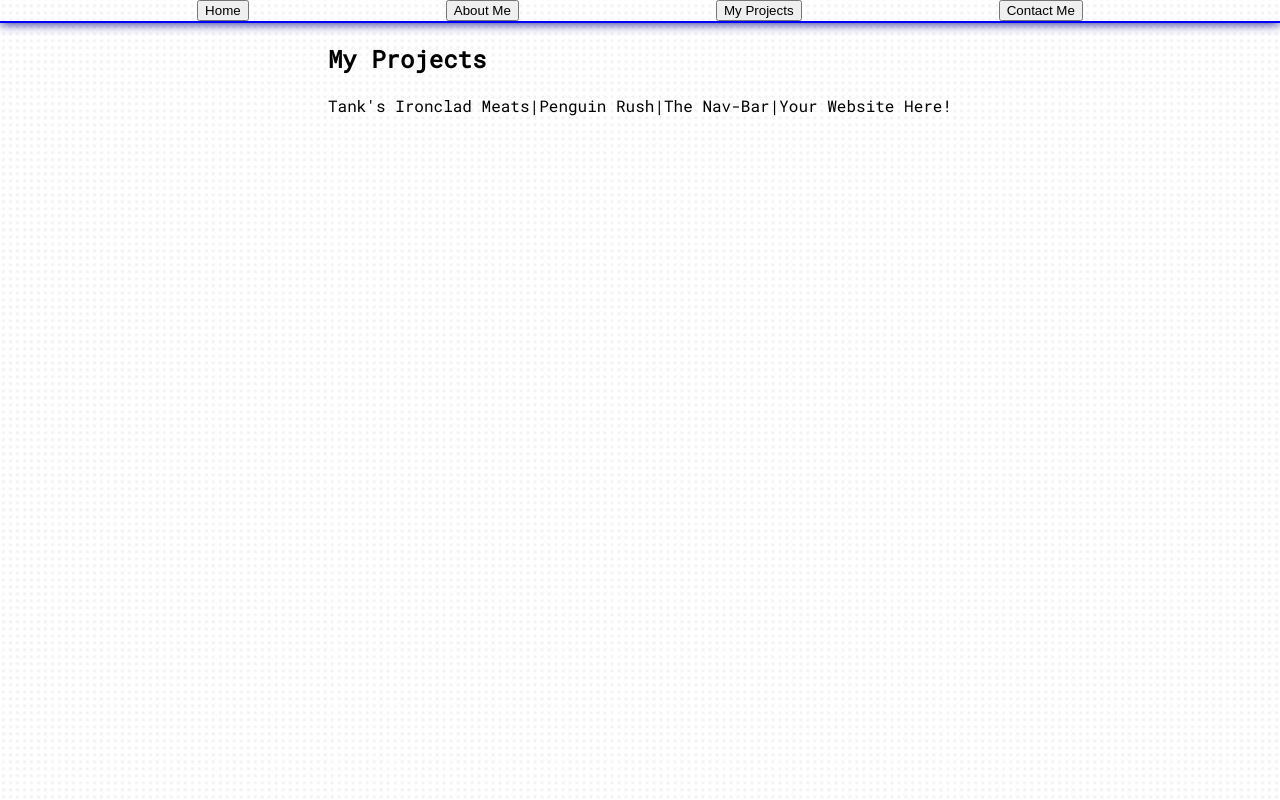
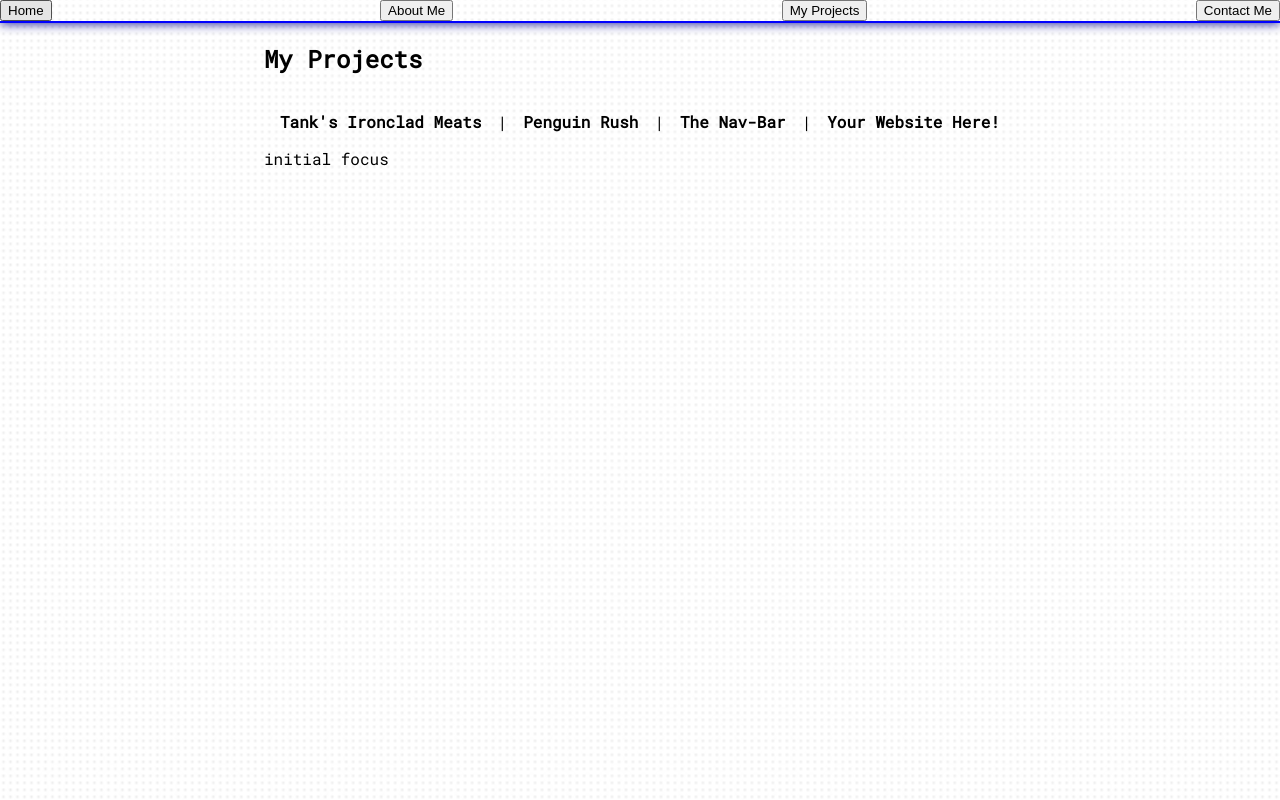
Before and after one commit to zckramer/portfolio, a React (Create React App) app: page / in a window 1280 px wide. Both pictures are taken after a click on the button "My Projects". Built offline with nearby package versions, Linux system fonts and the light colour scheme.

Commit message:
basic project navigation done

```diff
--- a/src/App.css
+++ b/src/App.css
@@ -3,6 +3,7 @@ html{
   background-repeat: repeat;
   background-size: contain;
   height: 100%;
+  width: 100%;
 }
 
 .App {
@@ -21,16 +22,9 @@ html{
 
 }
 
-.Content {
-  display: flex;
-  margin-top: 2rem;
-  flex-direction: row;
-  align-items: center;
-}
-
 .Header {
   display: flex;
-  justify-content: space-evenly;
+  justify-content: space-between;
   align-items: center;
   border-bottom: 2px solid blue;
   box-shadow: 0 0 .7rem darkblue;
@@ -66,6 +60,14 @@ html{
   width: 100%;
 }
 
-.Projects-Bar_Item{
+.Projects-Bar__Item{
+  font-weight: bold;
+  margin: 1rem;
+  transition: .6s;
+  outline: transparent solid 2px;
+}
 
+.Projects-Bar__Item:hover{
+  outline: skyblue solid 2px;
+  cursor: pointer;
 }
--- a/src/components/MyProjects.jsx
+++ b/src/components/MyProjects.jsx
@@ -1,18 +1,30 @@
-import React from 'react';
+import React, { useState } from 'react';
+import Tanks from './ProjectTanks';
+import NavBar from './ProjectNavBar';
 
-export default function AboutMe (props) {
+const AboutMe = (props) => {
+    const [projectFocus, setProjectFocus] = useState(<div>initial focus</div>)
+
+    function changeProjectFocus (project) {
+        setProjectFocus(project);
+    }
+
     return (
         <div className="My-Projects">
             <h2>My Projects</h2>
             <div id="Projects-Bar">
-                <div className="Projects-Bar__Item">Tank's Ironclad Meats</div>
+                <div className="Projects-Bar__Item" onClick={()=>changeProjectFocus(Tanks)}>Tank's Ironclad Meats</div>
                 |
                 <div className="Projects-Bar__Item">Penguin Rush</div>
                 |
-                <div className="Projects-Bar__Item">The Nav-Bar</div>
+                <div className="Projects-Bar__Item" onClick={()=>changeProjectFocus(NavBar)}>The Nav-Bar</div>
                 |
                 <div className="Projects-Bar__Item">Your Website Here!</div>
+            </div>
+            <div id="Project-Panel">
+                {projectFocus}
             </div>
         </div>
     )
 }
+export default AboutMe;
--- /dev/null
+++ b/src/components/ProjectNavBar.jsx
@@ -0,0 +1,11 @@
+import React from 'react';
+
+const NavBar = () => {
+    return (
+        <div>
+            Nav Bar!
+        </div>
+    )
+}
+
+export default NavBar;
--- /dev/null
+++ b/src/components/ProjectTanks.jsx
@@ -0,0 +1,13 @@
+import React from 'react';
+import kitty from '../images/kitten_500x300.jpg';
+
+const Tanks = (props) => {
+    return (
+        <div className='Project__Tanks'>
+            Tank's Ironclad meats project description
+            <img src={kitty} />
+        </div>
+    )
+}
+
+export default Tanks;
```
